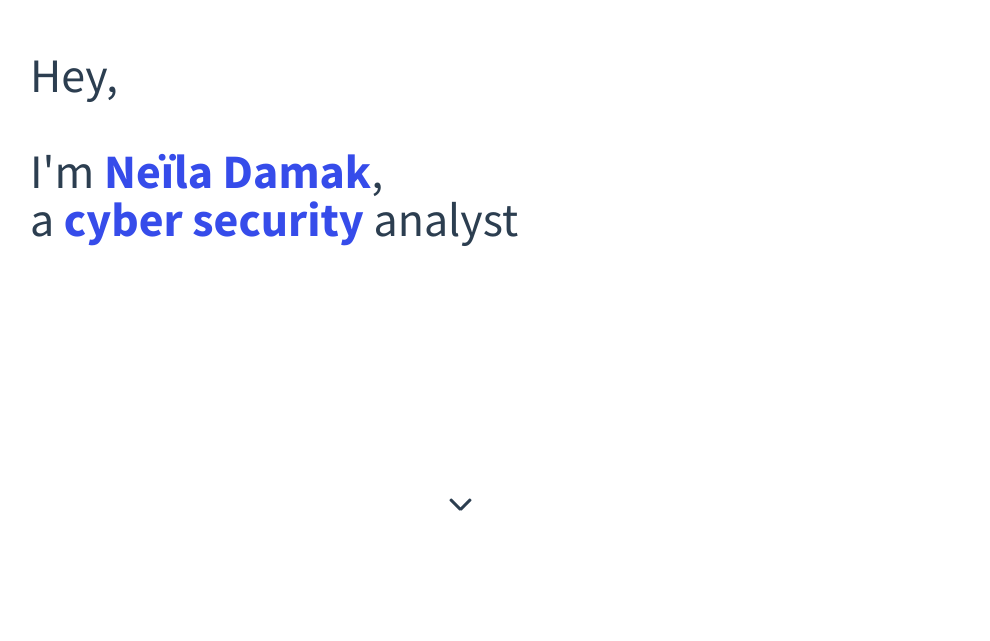
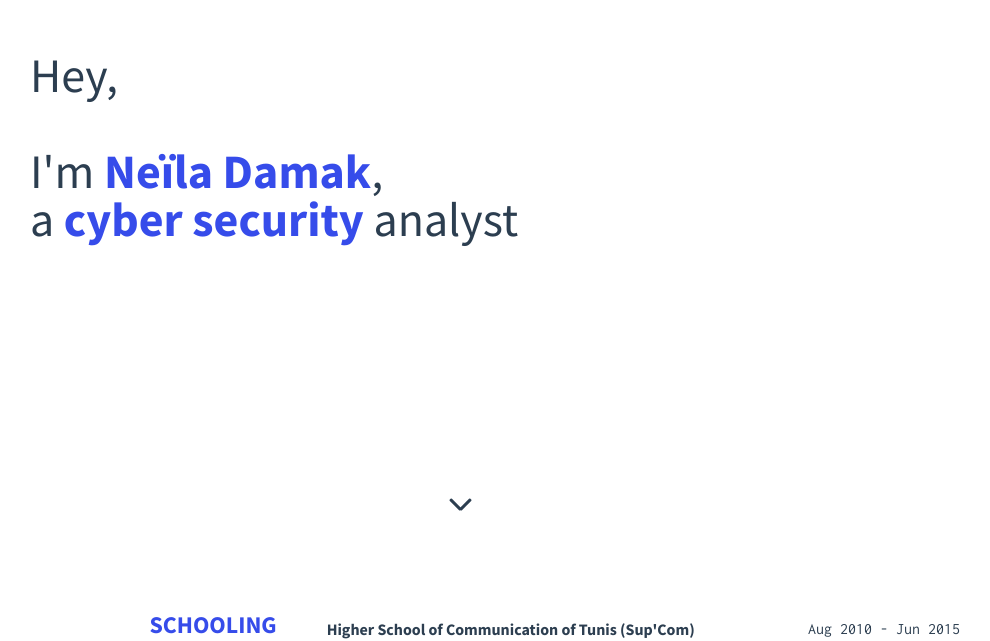
Before and after one commit to neila-damak/nd-portfolio, a plain HTML site: page index.html in a window 1280 px wide. Shown: the part 257-898 px from the top of the page, without its empty margins (180-1170 px from the left). Before the commit the page ends 800 px from the top, so only its background shows below. Drawn offline with Linux system fonts and the light colour scheme.

Commit message:
add schooling

```diff
--- a/index.html
+++ b/index.html
@@ -36,6 +36,25 @@
 		</div>
 
 		<div id="scroll-target" class="portfolio-container">
+			<div class="col">
+
+				<!-- SCHOOLING -->
+				<div class="grid-row mt-big">
+					<h2>Schooling</h2>
+					<div class="item-list">
+						<div class="item">
+							<div class="item-right">
+								<h3>Higher School of Communication of Tunis (Sup'Com)</h3>
+								<p class="alt-txt show-mob mt-xsml">Aug 2010 - Jun 2015</p>
+								<!-- <p class="mt-xsml">Visser 't Hoofd Lyceum Leiden</p> -->
+							</div>
+							<div class="item-left">
+								<p class="alt-txt">Aug 2010 - Jun 2015</p>
+							</div>
+						</div>
+					</div>
+				</div>
+			</div>
 		</div>
 
 		<script src="main.js"></script>
```
